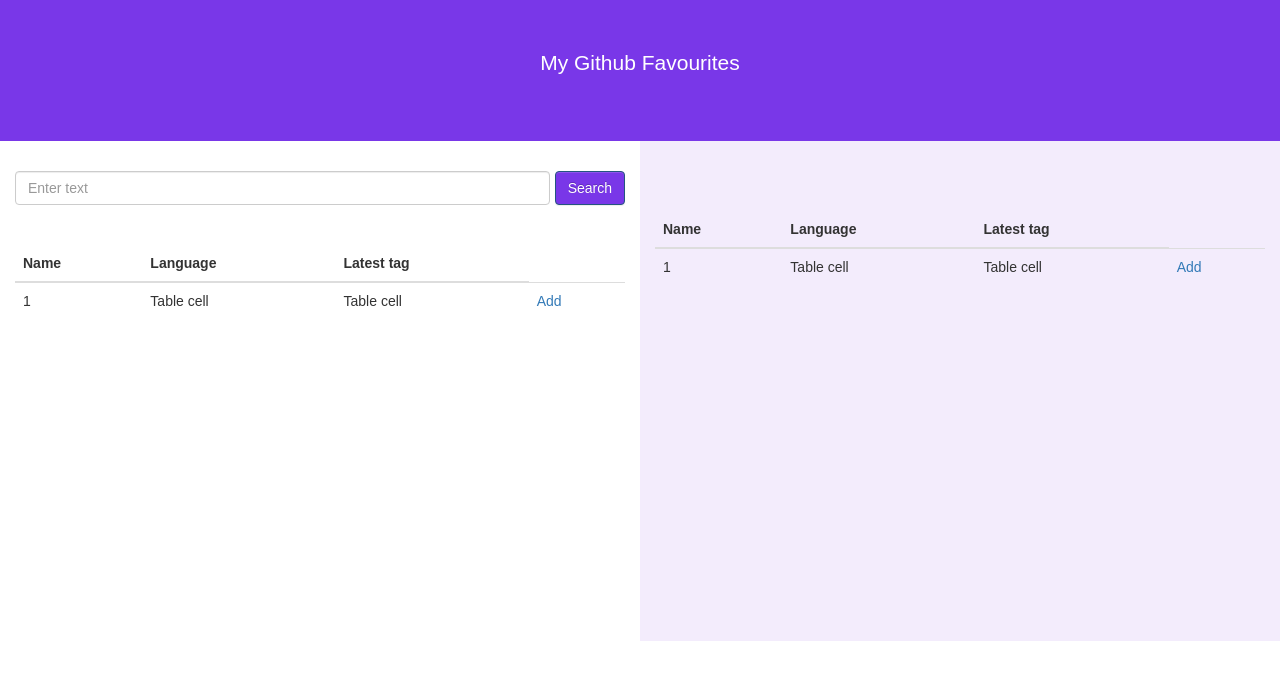
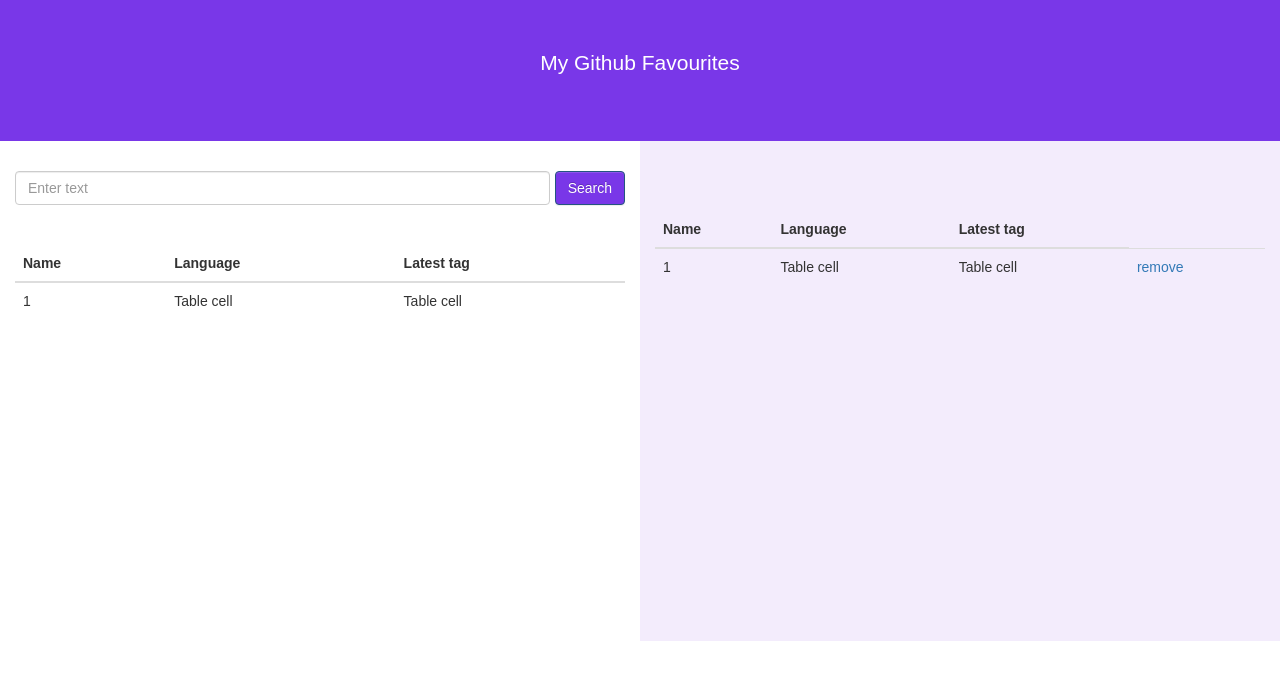
Before and after one commit to spykins/favourite-github-page, a React (Create React App) app: page / in a window 1280 px wide. Shown: the top 680 px of the page. Built offline with nearby package versions, Linux system fonts and the light colour scheme.

Commit message:
add proptypes to validate the props passed into ListItem

```diff
--- a/package.json
+++ b/package.json
@@ -3,6 +3,7 @@
   "version": "0.1.0",
   "private": true,
   "dependencies": {
+    "prop-types": "^15.6.2",
     "react": "^16.5.0",
     "react-bootstrap": "^0.32.4",
     "react-dom": "^16.5.0",
--- a/src/App.css
+++ b/src/App.css
@@ -1,3 +1,20 @@
+/*
+    In order to get the required color I used,
+    I used this application https://itunes.apple.com/ca/app/just-color-picker/id886547068?mt=12 to
+    get the color I used.
+
+    I currently have a fixed height, I have issue trying to make the height fill the whole height of the.
+    I tried using some of  the answer on stack over flow https://stackoverflow.com/questions/11677886/twitter-bootstrap-div-in-container-with-100-height
+    https://stackoverflow.com/questions/19695784/how-can-i-make-bootstrap-columns-all-the-same-height
+    and https://stackoverflow.com/questions/19089384/twitter-bootstrap-3-two-columns-full-height
+    but none solved my issue, I tried copying the html and css to the index.html and somehow it worked.
+
+    //TODO:
+    I think it's an issue with react - boostrap ... I will continue to check the reason and make the height to fill the width
+
+
+*/
+
 .jumbotron {
   margin: 0%;
   background-color: #7937E8;
@@ -15,11 +32,6 @@
   background: #F3ECFC;
   min-height: 100%;
 
-}
-
-.makered{
-  background-color: red;
-  min-height: 100%;
 }
 
 .fav_row {
--- a/src/App.js
+++ b/src/App.js
@@ -42,7 +42,7 @@
             </Col>
 
             <Col className="fav_list_background topPadding" xs={12} md={6}>
-              <ListItem />
+              <ListItem isFavourite={true} isOnFavouriteList={true} />
 
             </Col>
           </Row>
--- a/src/components/listItem.js
+++ b/src/components/listItem.js
@@ -1,8 +1,9 @@
 import React from 'react';
 import { Table } from 'react-bootstrap';
+import PropTypes from 'prop-types';
 import "./listitem.css";
 
-export default () => {
+const ListItem =  (props) => {
     return (
         <Table responsive className="table-header">
             <thead>
@@ -17,10 +18,21 @@
                     <td>1</td>
                     <td>Table cell</td>
                     <td>Table cell</td>
-                    <td><a href="a">Add</a></td>
+                    {
+                            props.isFavourite && props.isOnFavouriteList
+                            && <td><a href="a">{props.isFavourite ? "remove" : "Add"}</a></td>
+                    }
 
                 </tr>
             </tbody>
         </Table>
     );
 }
+
+ListItem.propTypes = {
+
+  isFavourite: PropTypes.bool.isRequired,
+  isOnFavouriteList: PropTypes.bool.isRequired,
+}
+
+export default ListItem;
```
Also changed, not shown: 1 other file (tests, documents, lock files or other folders).
